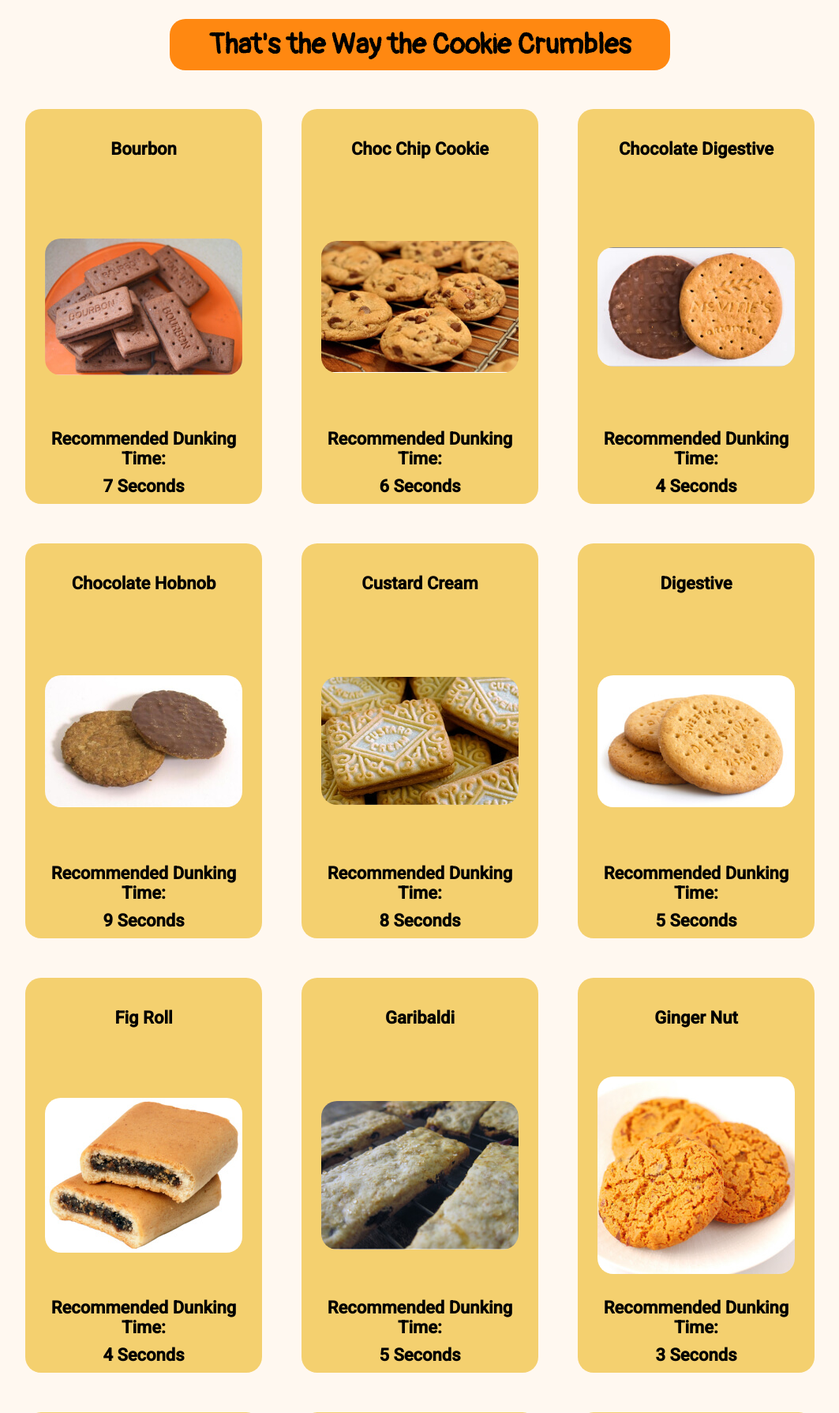
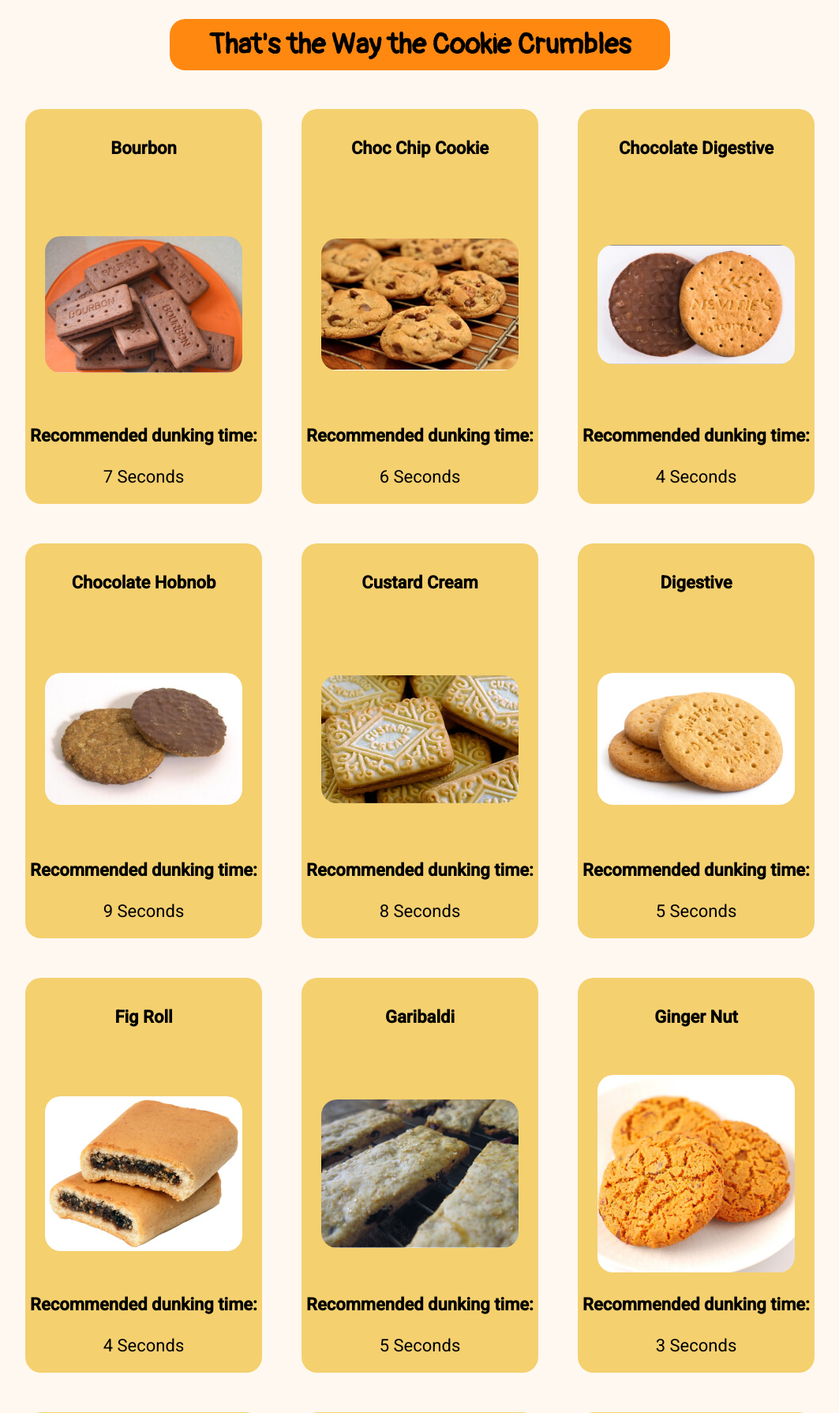
Before and after one commit to iO-Academy/2021-jan-sloths-biscuit-app, a PHP site: page / in a window 1280 px wide. Shown: the top 1789 px of the page at 79% size, without its empty margins (108-1171 px from the left). Run offline with PHP 8.4, Linux system fonts and the light colour scheme; data comes from the database, SQL or seed files in the repository.

Commit message:
changed second h3 to p and put in requisite styling

```diff
--- a/src/BiscuitDisplayer.php
+++ b/src/BiscuitDisplayer.php
@@ -15,7 +15,7 @@ class BiscuitDisplayer
             $RDT = $biscuitObject->getRDT();
 
             $biscuitsString .=
-                '<div class="card"><div class="item-header"><h2>' . $name . '</h2></div><div class="item-img"><img src="' . $image . '" alt="' . $name . ' biscuit' . '"></div><div class="item-data"><h3>Recommended Dunking Time:</h3><h3>' . $RDT . ' Seconds</h3></div></div>';
+                '<div class="card"><div class="item-header"><h2>' . $name . '</h2></div><div class="item-img"><img src="' . $image . '" alt="' . $name . ' biscuit' . '"></div><div class="item-data"><h3>Recommended dunking time:</h3><p class="number-display">' . $RDT . ' Seconds</p></div></div>';
         }
         return $biscuitsString;
     }
--- a/src/styles.css
+++ b/src/styles.css
@@ -32,6 +32,10 @@ h2, h3 {
 
 img {
    border-radius: 20px;
+}
+
+.number-display {
+    font-size: 2.2rem;
 }
 
 .header-container {
```
